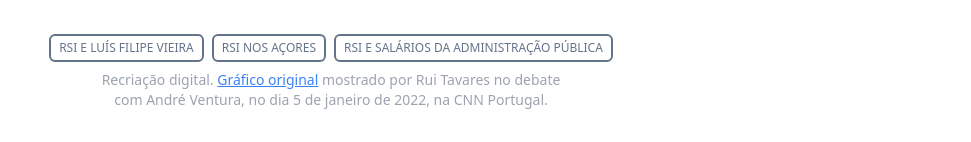
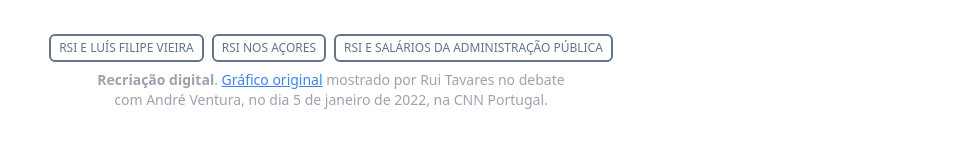
Before and after one commit to biamalveiro/numeros-do-rsi, a React (Create React App) app: page / in a window 1280 px wide. Shown: the part 242-384 px from the top of the page, without its empty margins (309-1280 px from the left). Built offline with nearby package versions, Linux system fonts and the light colour scheme; some icons are missing.

Commit message:
edit text

```diff
--- a/src/chartConfig.js
+++ b/src/chartConfig.js
@@ -17,7 +17,7 @@ const config = {
     scrollFactor: 24,
     detail: (
       <p>
-        Recriação digital.{" "}
+        <span className="font-bold">Recriação digital</span>.{" "}
         <a
           className="text-blue-500 hover:text-blue-600 underline"
           target="_blank"
```
